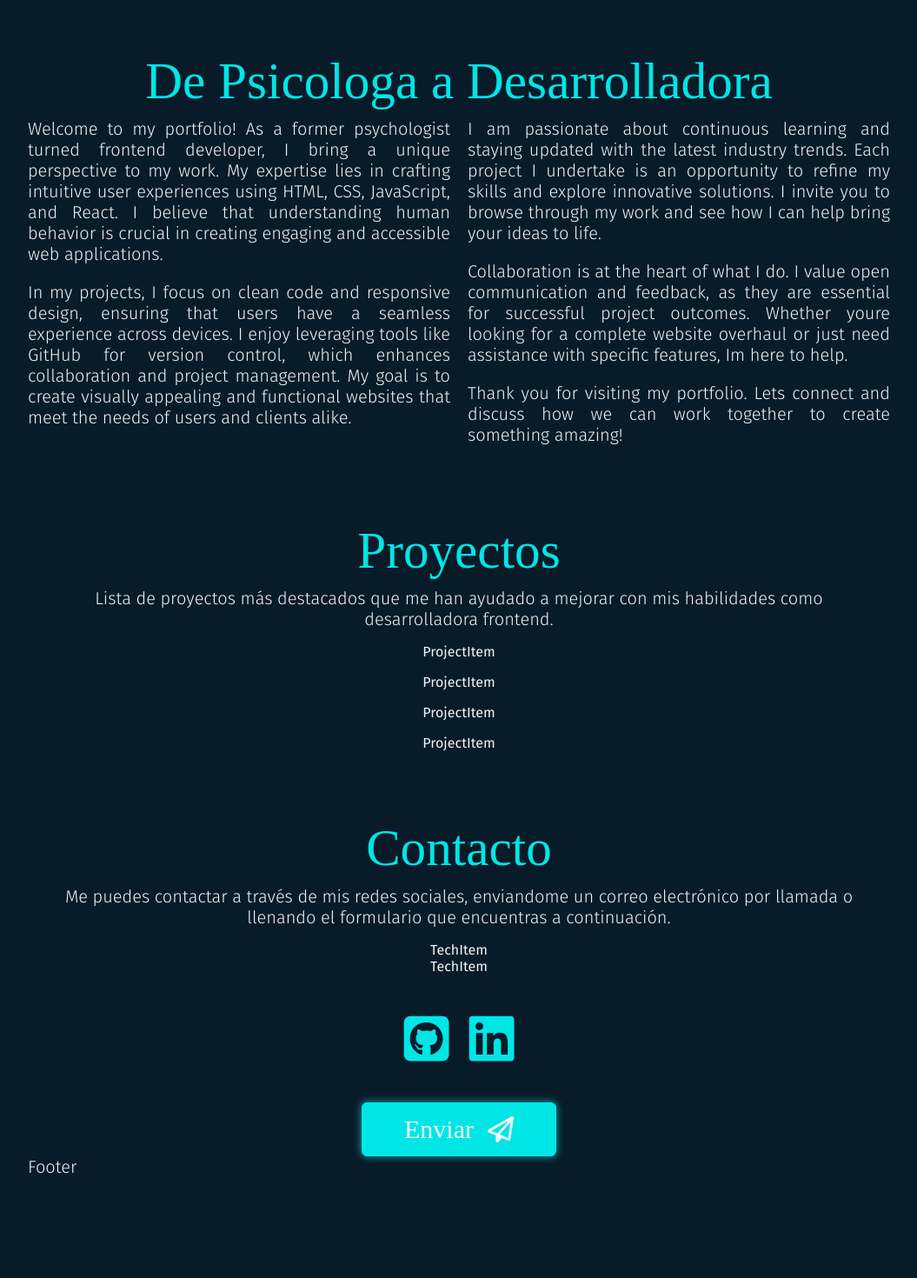
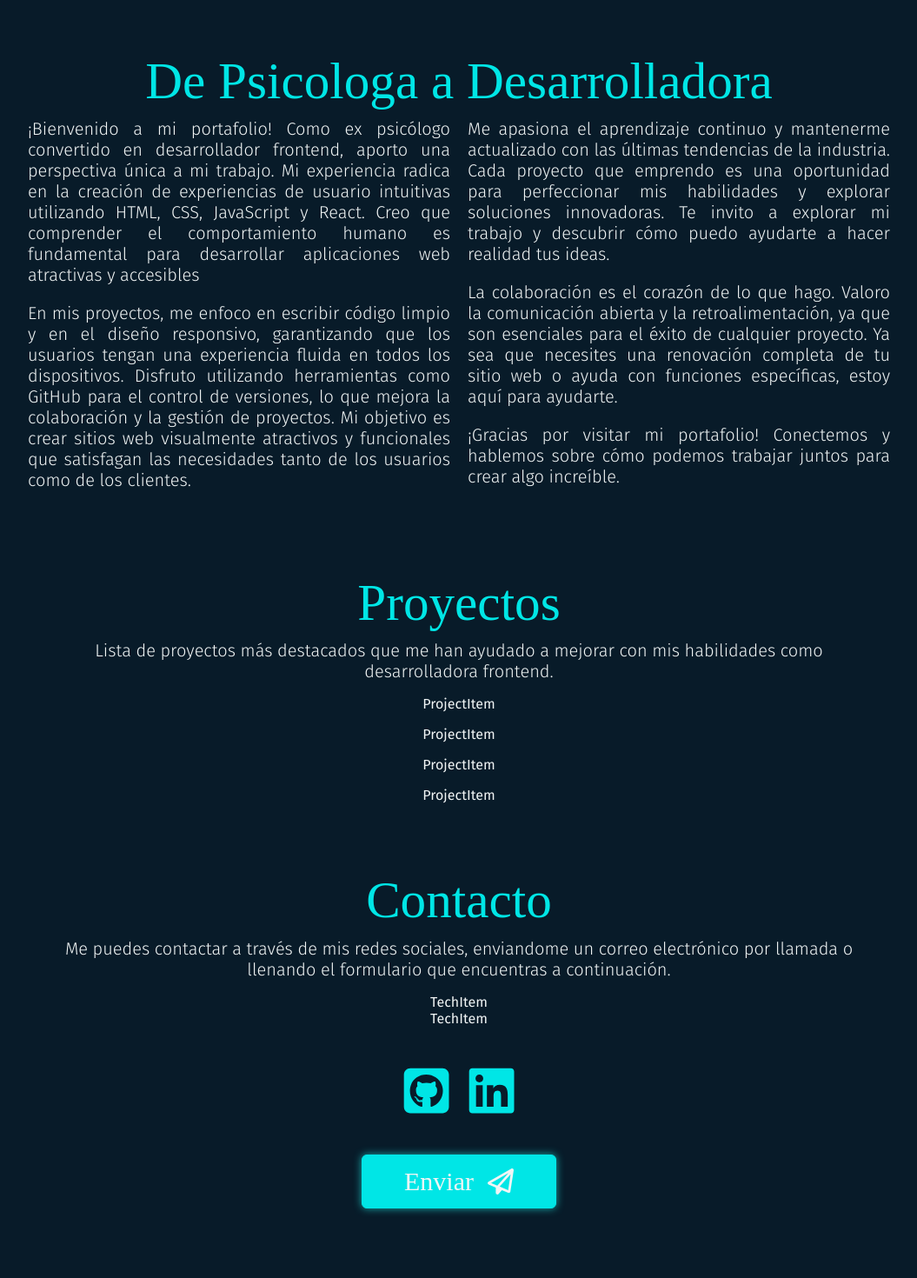
Before and after one commit to Lucy-J-Dev/portafolio-personal, a React (Vite) app: page / in a window 1280 px wide. Shown: the part 1040-2510 px from the top of the page at 87% size, without its empty margins (112-1167 px from the left). Before the commit the page ends 2394 px from the top, so only its background shows below. Built offline with nearby package versions, Linux system fonts and the light colour scheme; a web font is replaced by a local one.

Commit message:
Arreglo componente Footer, traducción del componente About

```diff
--- a/src/Components/About.jsx
+++ b/src/Components/About.jsx
@@ -1,4 +1,4 @@
-import "./About.css";
+import './About.css';
 
 const About = () => {
   return (
@@ -6,40 +6,42 @@ const About = () => {
       <h2>De Psicologa a Desarrolladora</h2>
       <div className="columns">
         <p>
-          Welcome to my portfolio! As a former psychologist turned frontend
-          developer, I bring a unique perspective to my work. My expertise lies
-          in crafting intuitive user experiences using HTML, CSS, JavaScript,
-          and React. I believe that understanding human behavior is crucial in
-          creating engaging and accessible web applications.
+          ¡Bienvenido a mi portafolio! Como ex psicólogo convertido en
+          desarrollador frontend, aporto una perspectiva única a mi trabajo. Mi
+          experiencia radica en la creación de experiencias de usuario
+          intuitivas utilizando HTML, CSS, JavaScript y React. Creo que
+          comprender el comportamiento humano es fundamental para desarrollar
+          aplicaciones web atractivas y accesibles
         </p>
 
         <p>
-          In my projects, I focus on clean code and responsive design, ensuring
-          that users have a seamless experience across devices. I enjoy
-          leveraging tools like GitHub for version control, which enhances
-          collaboration and project management. My goal is to create visually
-          appealing and functional websites that meet the needs of users and
-          clients alike.
+          En mis proyectos, me enfoco en escribir código limpio y en el diseño
+          responsivo, garantizando que los usuarios tengan una experiencia
+          fluida en todos los dispositivos. Disfruto utilizando herramientas
+          como GitHub para el control de versiones, lo que mejora la
+          colaboración y la gestión de proyectos. Mi objetivo es crear sitios
+          web visualmente atractivos y funcionales que satisfagan las
+          necesidades tanto de los usuarios como de los clientes.
         </p>
 
         <p>
-          I am passionate about continuous learning and staying updated with the
-          latest industry trends. Each project I undertake is an opportunity to
-          refine my skills and explore innovative solutions. I invite you to
-          browse through my work and see how I can help bring your ideas to
-          life.
+          Me apasiona el aprendizaje continuo y mantenerme actualizado con las
+          últimas tendencias de la industria. Cada proyecto que emprendo es una
+          oportunidad para perfeccionar mis habilidades y explorar soluciones
+          innovadoras. Te invito a explorar mi trabajo y descubrir cómo puedo
+          ayudarte a hacer realidad tus ideas.
         </p>
 
         <p>
-          Collaboration is at the heart of what I do. I value open communication
-          and feedback, as they are essential for successful project outcomes.
-          Whether youre looking for a complete website overhaul or just need
-          assistance with specific features, Im here to help.
+          La colaboración es el corazón de lo que hago. Valoro la comunicación
+          abierta y la retroalimentación, ya que son esenciales para el éxito de
+          cualquier proyecto. Ya sea que necesites una renovación completa de tu
+          sitio web o ayuda con funciones específicas, estoy aquí para ayudarte.
         </p>
 
         <p>
-          Thank you for visiting my portfolio. Lets connect and discuss how we
-          can work together to create something amazing!
+          ¡Gracias por visitar mi portafolio! Conectemos y hablemos sobre cómo
+          podemos trabajar juntos para crear algo increíble.
         </p>
       </div>
     </div>
--- a/src/Components/Footer.css
+++ b/src/Components/Footer.css
@@ -0,0 +1,14 @@
+.footer {
+  display: flex;
+  flex-direction: column;
+  align-items: center;
+  gap: var(--padding-base);
+  text-align: center;
+  padding-top: 85px;
+  padding-bottom: 50px;
+  color: var(--first);
+
+  /* p {
+    max-width: 85ch;
+  } */
+}
--- a/src/Components/Footer.jsx
+++ b/src/Components/Footer.jsx
@@ -1,7 +1,9 @@
+import './Footer.css';
+
 const Footer = () => {
   return (
-    <div className="container">
-      <p>Footer</p>
+    <div className="footer container">
+      <p>Lucy Jmenez. Todos los derechos reservados. 2025</p>
     </div>
   );
 };
```
Also changed, not shown: 1 other file (tests, documents, lock files or other folders).
